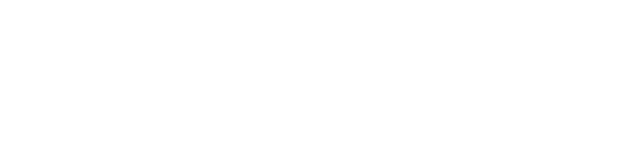
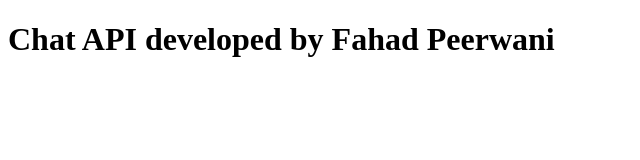
Before and after one commit to fahadperwani/chat-application-backend, a website: page index.html in a window 1280 px wide. Shown: the whole page, without its empty margins (0-640 px from the left). Drawn offline with nearby package versions, Linux system fonts and the light colour scheme.

Commit message:
index.html modified

```diff
--- a/index.html
+++ b/index.html
@@ -3,9 +3,10 @@
   <head>
     <meta charset="UTF-8" />
     <meta name="viewport" content="width=device-width, initial-scale=1.0" />
-    <title>Hola</title>
+    <title>Chat Api</title>
   </head>
   <body>
+    <h1>Chat API developed by Fahad Peerwani</h1>
     <script src="/socket.io/socket.io.js"></script>
     <script>
       // var socket = io();
--- a/package.json
+++ b/package.json
@@ -4,7 +4,7 @@
   "description": "",
   "main": "index.js",
   "scripts": {
-    "start": "nodemon index",
+    "start": "node index.js",
     "test": "echo \"Error: no test specified\" && exit 1"
   },
   "author": "",
```
